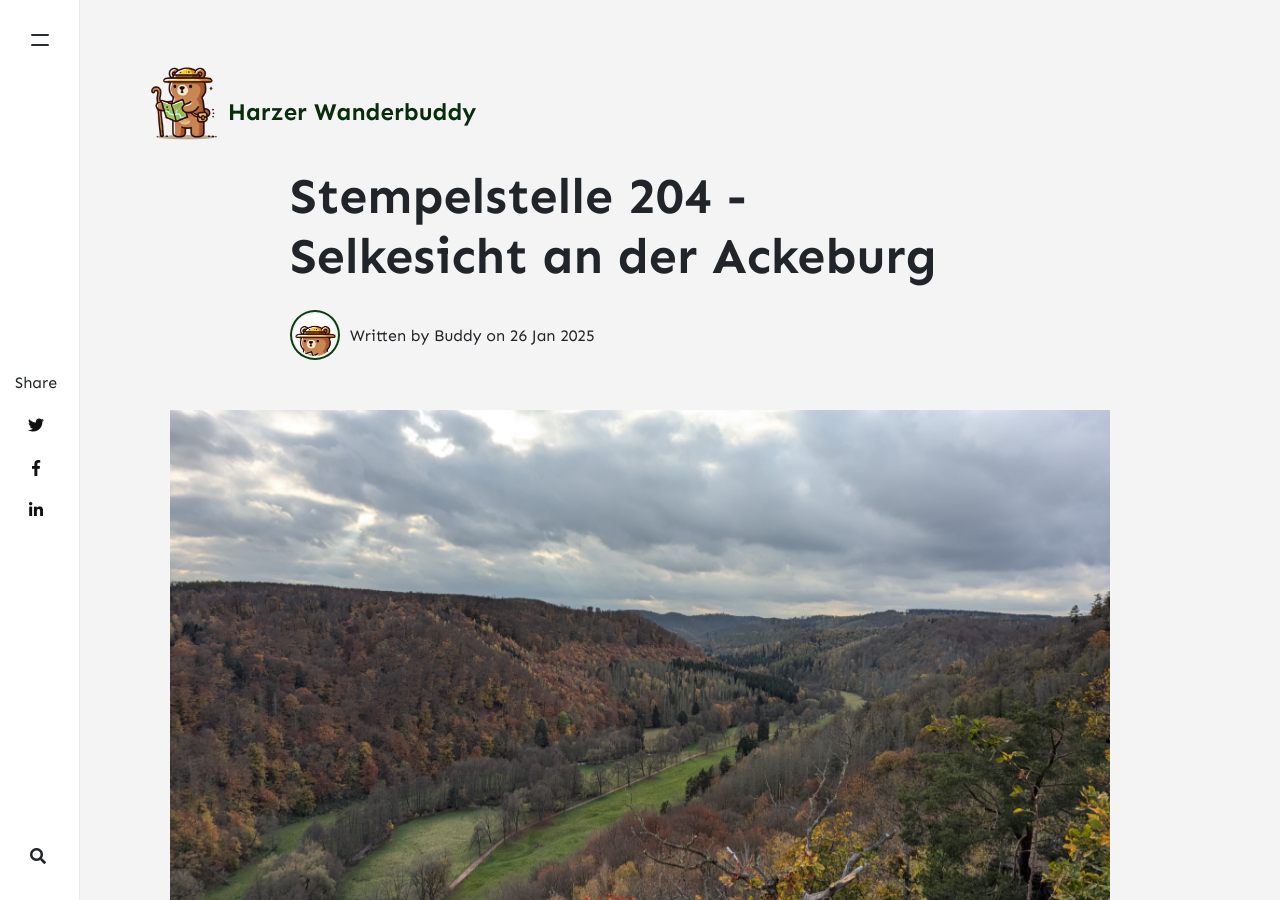
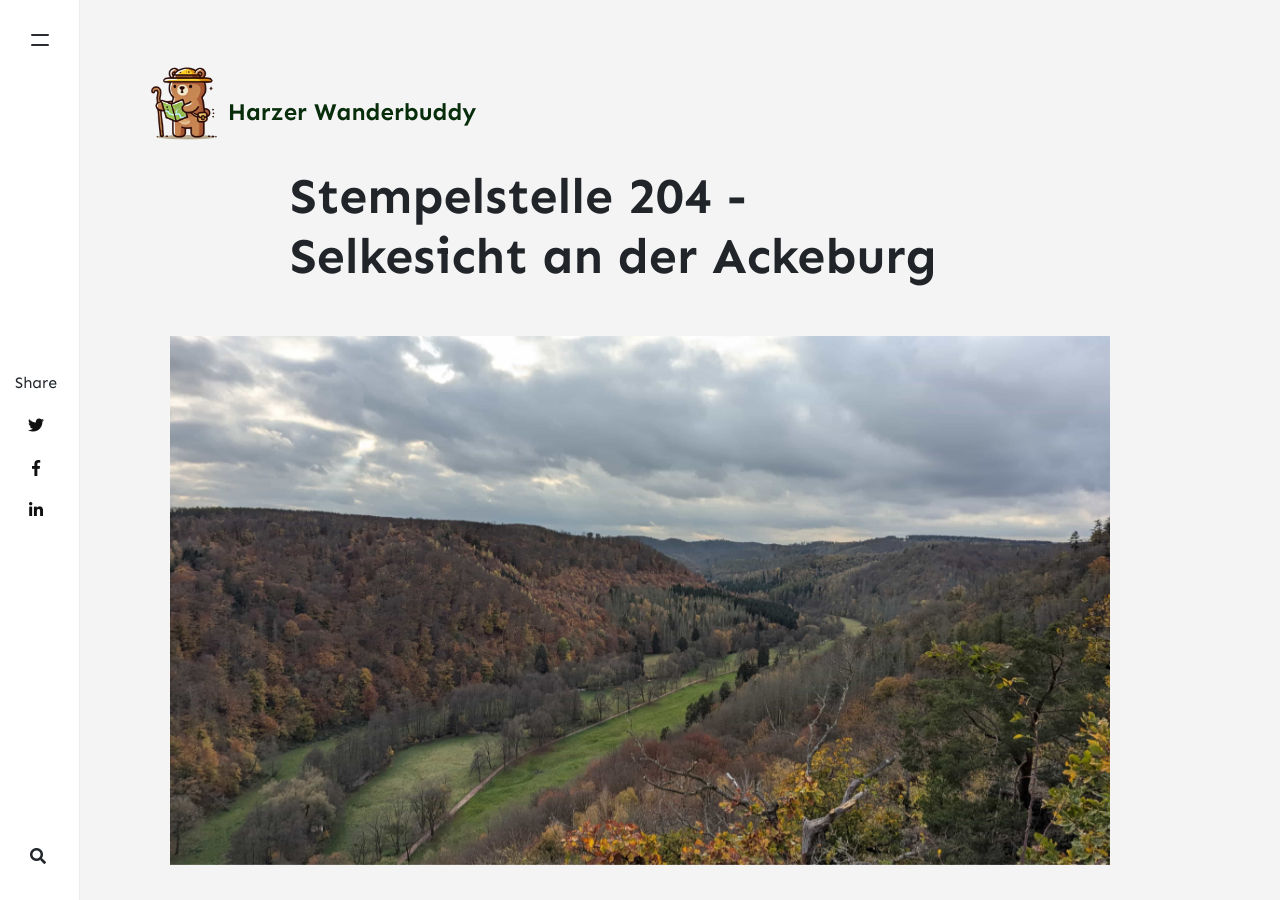
Before and after one commit to JanTristanH/harzer-wander-buddy-website, a Jekyll site: the page built from _posts/2025-01-26-stempelstelle-204-selkesicht-an-der-ackeburg.md, in a window 1280 px wide and 900 px high. Built offline with Jekyll 4.4.1, drawn with Linux system fonts in a browser that asks for light colours; nearby versions of some CDN libraries; comment, search, counter and statistics services are not loaded.

Commit message:
compress image & remove top author

```diff
--- a/_posts/2025-01-26-stempelstelle-204-selkesicht-an-der-ackeburg.md
+++ b/_posts/2025-01-26-stempelstelle-204-selkesicht-an-der-ackeburg.md
@@ -3,7 +3,7 @@
 title:  "Stempelstelle 204 - Selkesicht an der Ackeburg"
 author: buddy
 categories: [ Stempelstelle, Stempelstelle des Jahres ]
-image: assets/images/stampboxes/204-Selkesicht_an_der_Ackeburg_overview.jpeg
+image: assets/images/stampboxes/204-Selkesicht_an_der_Ackeburg_overview.jpg
 description: "Preview die bei Whatsapp angezeigt wird"
 comments: false
 ---
@@ -12,7 +12,7 @@
 
 Die **Selkesicht** ist einer der schönsten Aussichtspunkte im Harz. Von einem Felsvorsprung oberhalb des Selketals bietet sich ein atemberaubender Blick auf die gegenüberliegende **Burg Falkenstein (HWN 200)**. Die Stempelstelle 204 wurde 2021 zur **schönsten Stempelstelle des Jahres** gewählt.
 
-![HWN 204](/assets/images/stampboxes/204-Selkesicht_an_der_Ackeburg_box.jpeg "HWN 204 - Blick auf Burg Falkenstein")
+![HWN 204](/assets/images/stampboxes/204-Selkesicht_an_der_Ackeburg_box.jpg "HWN 204 - Blick auf Burg Falkenstein")
 
 #### Geschichte der Ackeburg
 
```
Also changed, not shown: _layouts/post.html (+7 -5 lines), README.md, assets/images/stampboxes/204-Selkesicht_an_der_Ackeburg_box.jpeg (deleted), assets/images/stampboxes/204-Selkesicht_an_der_Ackeburg_box.jpg (added), assets/images/stampboxes/204-Selkesicht_an_der_Ackeburg_overview.jpeg (deleted), assets/images/stampboxes/204-Selkesicht_an_der_Ackeburg_overview.jpg (added).
